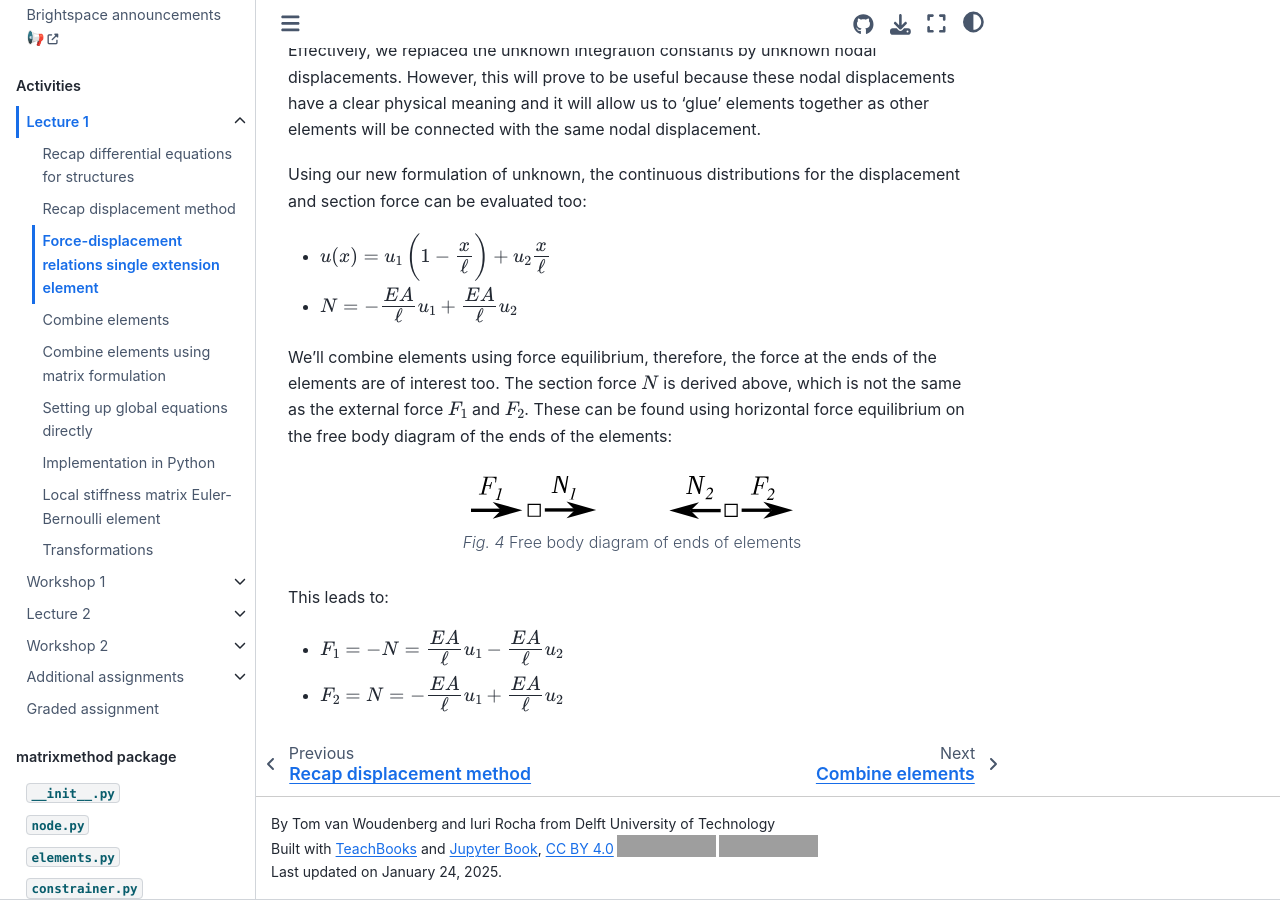
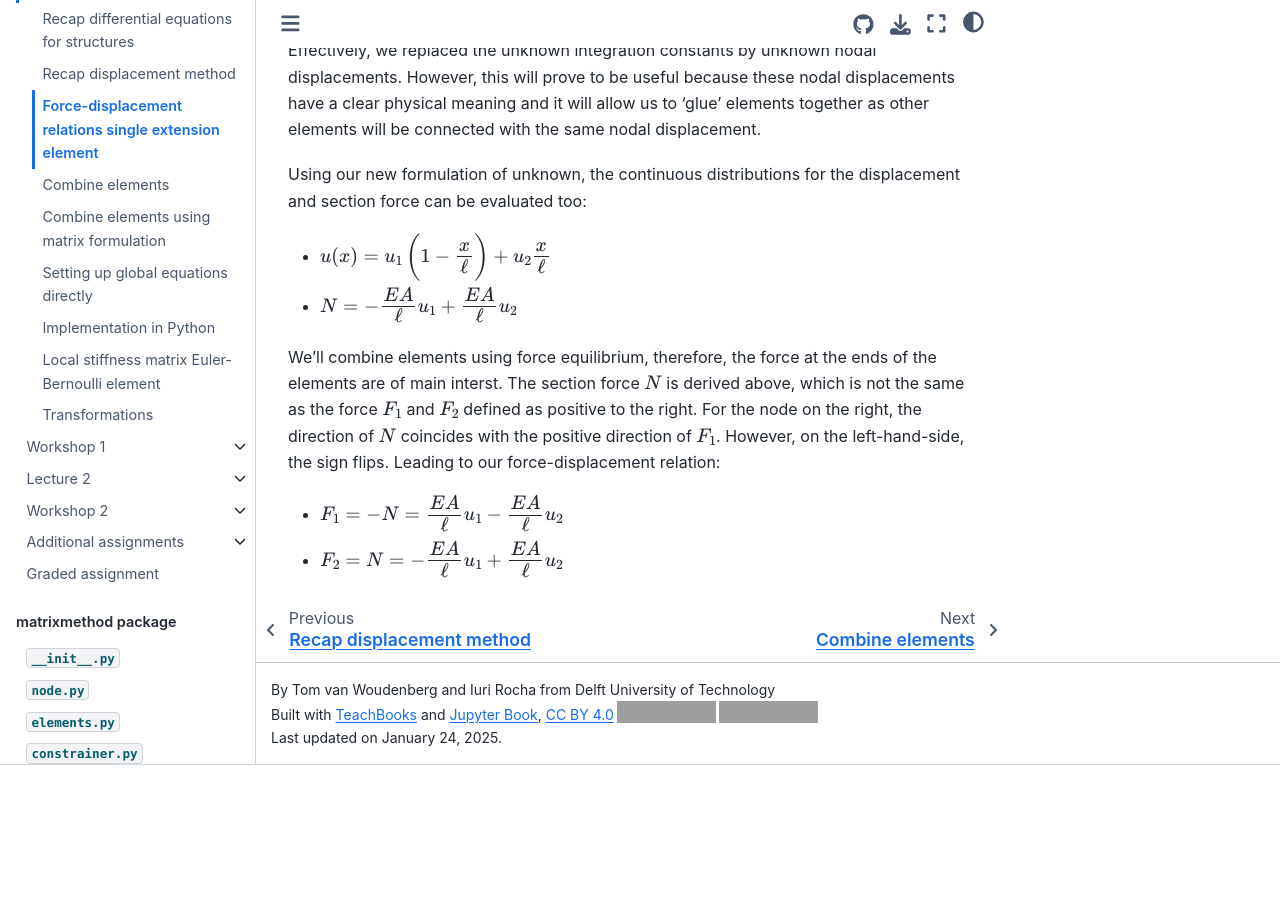
Before and after one commit to sophietenhoor/book, a Jupyter Book: the page built from book/lecture1/single_element.md, in a window 1280 px wide and 900 px high, scrolled down 957 px. Built offline with Jupyter Book 1.0.4 settings and Sphinx 7.4.7 and the Sphinx Book theme 1.1.4, drawn with Linux system fonts in a browser that asks for light colours; comment, search, counter and statistics services are not loaded; after the commit the page ends 1722 px from its top, so only the background shows below that; grey boxes are pictures that could not be loaded.

Commit message:
Update single_element.md

````diff
--- a/book/lecture1/single_element.md
+++ b/book/lecture1/single_element.md
@@ -33,15 +33,6 @@ Using our new formulation of unknown, the continuous distributions for the displ
 - $u(x) = u_1\left(1-\cfrac{x}{\ell}\right) + u_2\cfrac{x}{\ell}$
 - $N = -\cfrac{EA}{\ell}u_1+\cfrac{EA}{\ell}u_2$
 
-We'll combine elements using force equilibrium, therefore, the force at the ends of the elements are of interest too. The section force $N$ is derived above, which is not the same as the external force $F_1$ and $F_2$. These can be found using horizontal force equilibrium on the free body diagram of the ends of the elements:
-
-```{figure} nodalequilibrium.svg
-:name: nodalequilibrium
-:align: center
-
-Free body diagram of ends of elements
-```
-
-This leads to:
+We'll combine elements using force equilibrium, therefore, the force at the ends of the elements are of main interst. The section force $N$ is derived above, which is not the same as the force $F_1$ and $F_2$ defined as positive to the right. For the node on the right, the direction of $N$ coincides with the positive direction of $F_1$. However, on the left-hand-side, the sign flips. Leading to our force-displacement relation:
 - $ F_1 = - N = \cfrac{EA}{\ell}u_1-\cfrac{EA}{\ell}u_2$
 - $ F_2 = N = -\cfrac{EA}{\ell}u_1+\cfrac{EA}{\ell}u_2$
````
